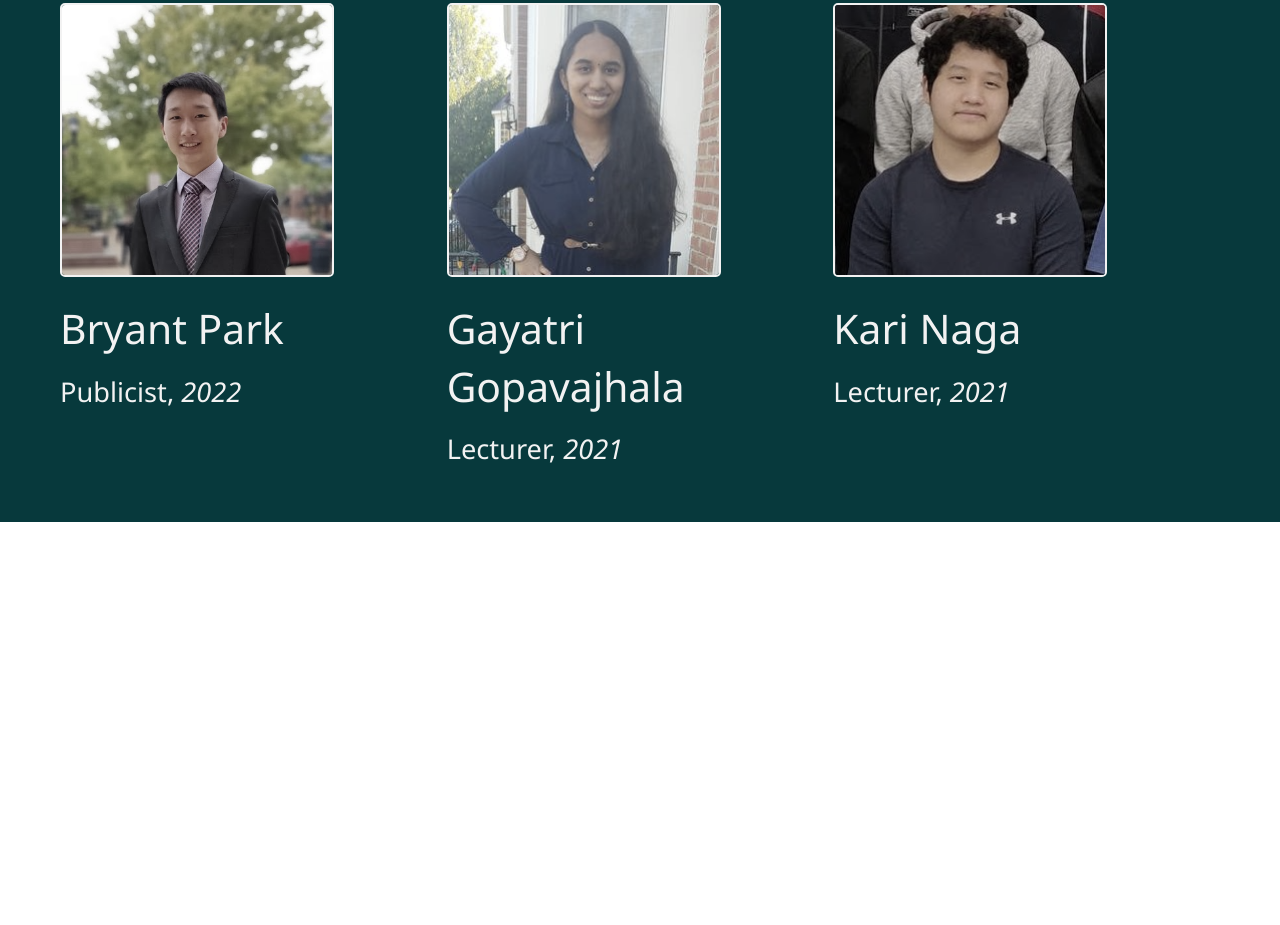
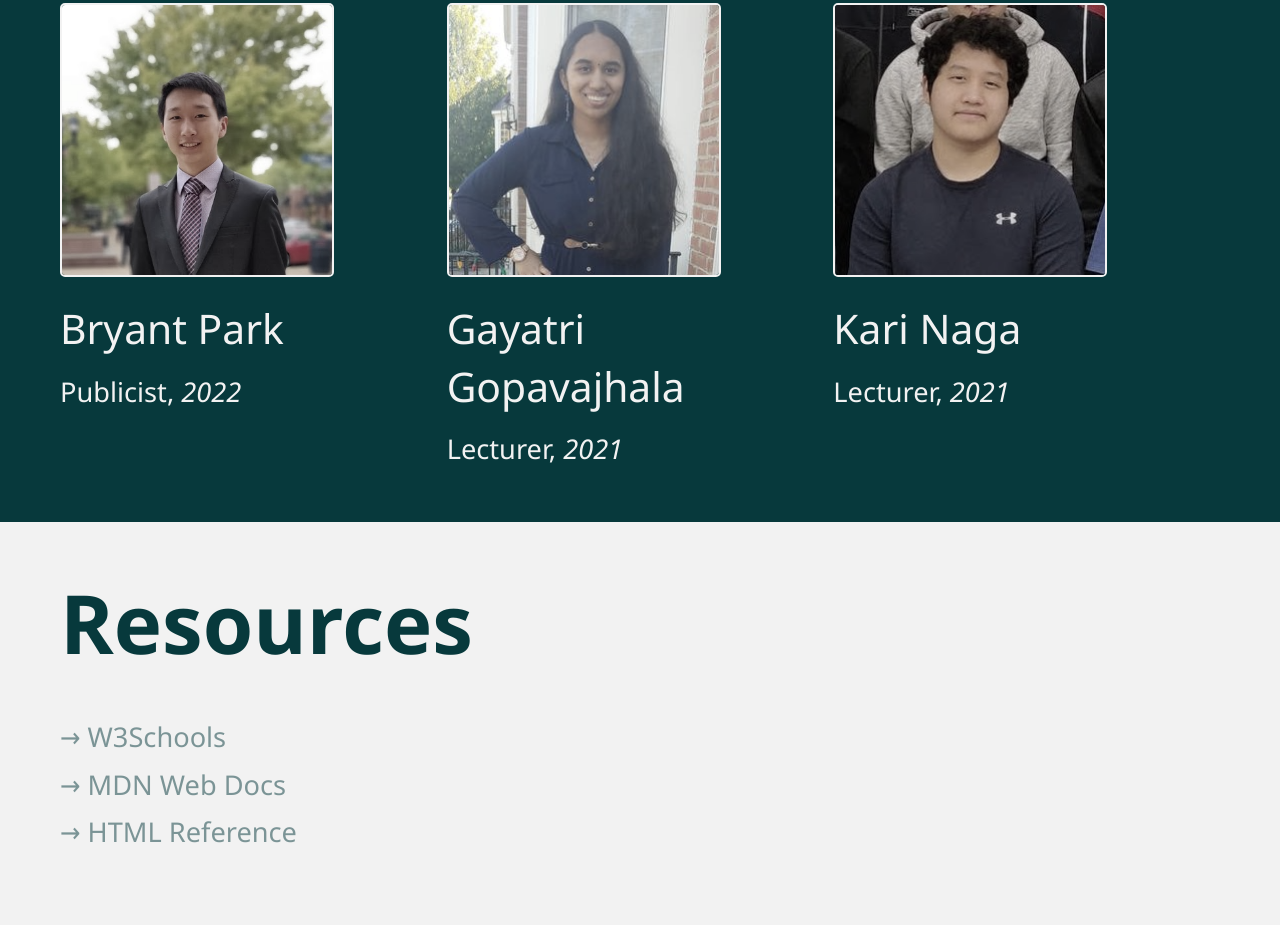
Before and after one commit to TJDevClub/website, a plain HTML site: page index.html in a window 1280 px wide. Shown: the part 1461-2386 px from the top of the page. Before the commit the page ends 1983 px from the top, so only its background shows below. Drawn offline with nearby package versions, Linux system fonts and the light colour scheme.

Commit message:
Create resources section

```diff
--- a/css/main.css
+++ b/css/main.css
@@ -16,6 +16,14 @@ body {
   -moz-osx-font-smoothing: grayscale;
 }
 
+a {
+  opacity: 0.5;
+  transition-duration: 0.3s;
+}
+a:hover {
+  opacity: 1;
+}
+
 section {
   padding: 60px;
   font-size: 1.7em;
@@ -24,21 +32,24 @@ section {
   section {
     width: 100%;
     padding: 30px;
-    min-height: calc(100vh - 60px);
-
     font-size: 4vw;
   }
 }
 section > div {
   width: 60%;
-  /* Fill exactly the screen's height, factoring in padding */
-  min-height: calc(100vh - 120px);
   margin: 0 auto;
   /* Flexbox for the win */
   display: flex;
   flex-direction: column;
   word-wrap: normal;
   justify-content: center;
+  /* Fill exactly the screen's height, factoring in padding */
+  min-height: calc(100vh - 120px);
+}
+@media only screen and (max-width: 768px) {
+  section > div {
+    min-height: calc(100vh - 60px);
+  }
 }
 @media only screen and (max-width: 1920px) {
   section > div {
@@ -110,3 +121,21 @@ section#officers .name {
 section#officers .year {
   font-style: italic;
 }
+
+section#resources > div,
+section#other > div {
+  min-height: calc(50vh - 120px);
+}
+@media only screen and (max-width: 768px) {
+  section#resources > div,
+  section#other > div {
+    min-height: calc(50vh - 60px);
+  }
+}
+
+section#resources a {
+  display: block;
+  text-decoration: none;
+  color: inherit;
+  margin-bottom: 20px;
+}
--- a/index.html
+++ b/index.html
@@ -35,6 +35,21 @@
         </div>
       </div>
     </section>
+    <section class="light" id="resources">
+      <div>
+        <h2>Resources</h2>
+        <div x-data="resources">
+          <template x-for="resource in resources" :key="resource.name">
+            <a
+              class="resource"
+              x-bind:href="resource.link"
+              x-text="'→ ' + resource.name"
+            >
+            </a>
+          </template>
+        </div>
+      </div>
+    </section>
   </body>
   <script src="script.js"></script>
 </html>
--- a/script.js
+++ b/script.js
@@ -37,4 +37,17 @@ const officers = [
   },
 ];
 
-console.log(officers);
+const resources = [
+  {
+    name: "W3Schools",
+    link: "https://www.w3schools.com",
+  },
+  {
+    name: "MDN Web Docs",
+    link: "https://developer.mozilla.org",
+  },
+  {
+    name: "HTML Reference",
+    link: "https://www.htmlreference.io",
+  },
+];
```
